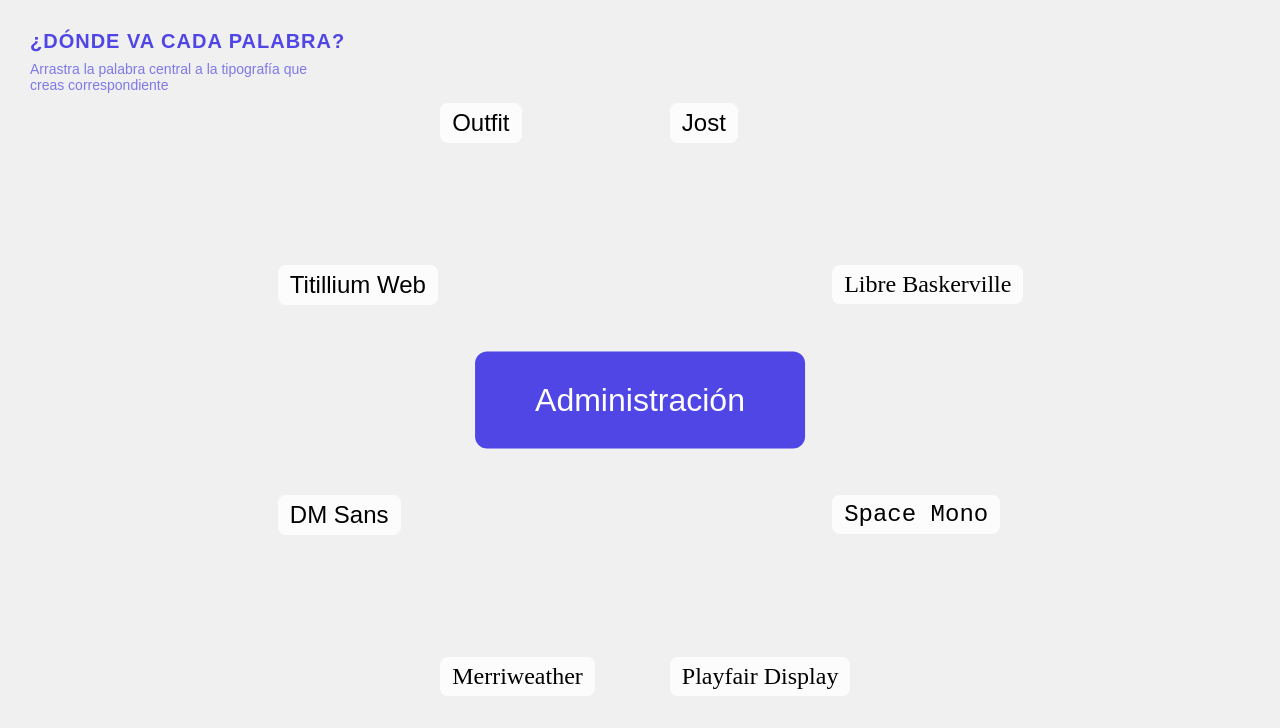
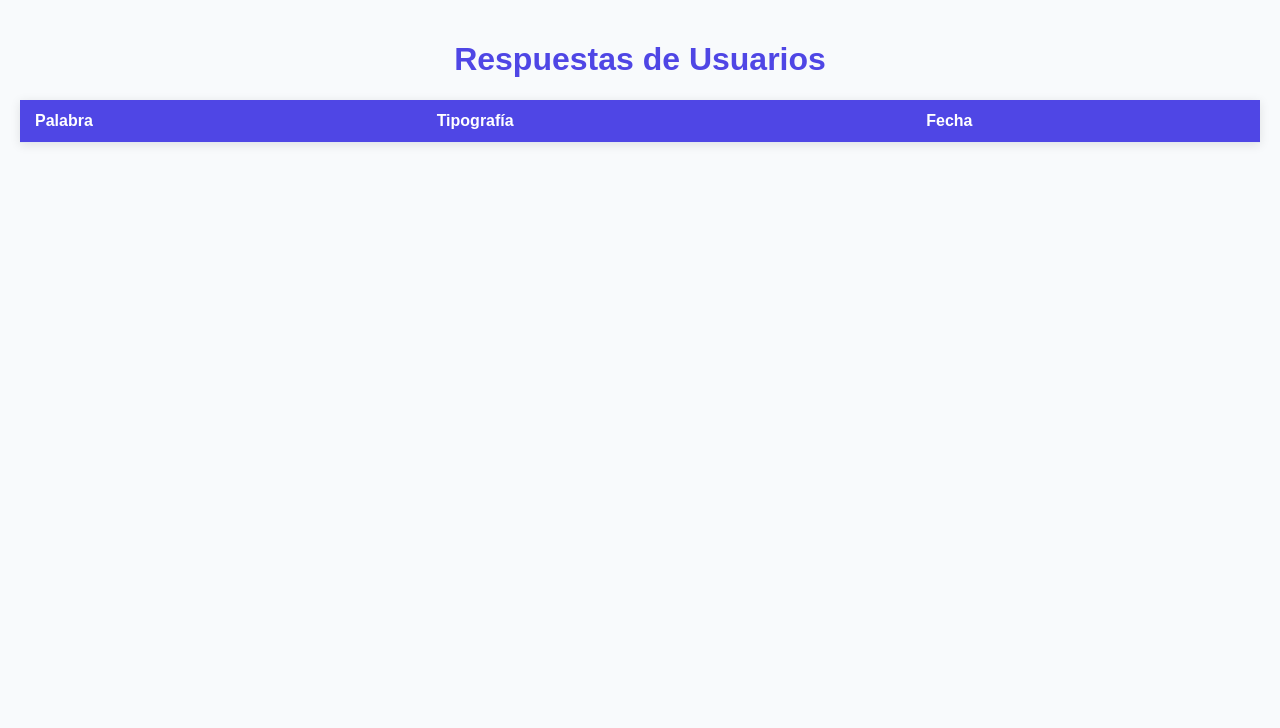
Before and after one commit to matbutom/titulo-tipos-expresivos, a plain HTML site: page index.html in a window 1280 px wide. Drawn offline with Linux system fonts and the light colour scheme; no server answers.

Commit message:
agregar dashboard

```diff
--- a/index.html
+++ b/index.html
@@ -3,104 +3,61 @@
 <head>
   <meta charset="UTF-8" />
   <meta name="viewport" content="width=device-width, initial-scale=1.0" />
-  <title>¿DÓNDE VA CADA PALABRA?</title>
+  <title>Dashboard de Respuestas</title>
   <style>
     body {
+      font-family: Arial, sans-serif;
+      background: #f8fafc;
       margin: 0;
-      height: 100vh;
-      width: 100vw;
-      background-color: #f0f0f0;
-      overflow: hidden;
-      position: relative;
-      display: flex;
-      justify-content: center;
-      align-items: center;
-      user-select: none;
-      font-family: Arial, Helvetica, sans-serif;
+      padding: 20px;
     }
-    .encabezado {
-      position: absolute;
-      top: 30px;
-      left: 30px;
-      text-align: left;
-    }
-    .encabezado h1 {
-      margin: 0;
-      font-size: 20px;
-      letter-spacing: 1px;
-      text-transform: uppercase;
+    h1 {
+      text-align: center;
       color: #4f46e5;
     }
-    .encabezado p {
-      margin: 8px 0 0;
-      font-size: 14px;
-      color: rgba(79, 70, 229, 0.7);
-      max-width: 300px;
+    table {
+      width: 100%;
+      border-collapse: collapse;
+      background: white;
+      box-shadow: 0 2px 10px rgba(0,0,0,0.1);
     }
-    .titulo {
-      position: absolute;
-      font-size: 24px;
-      background: rgba(255, 255, 255, 0.8);
-      padding: 6px 12px;
-      border-radius: 8px;
-      pointer-events: none;
-      transition: transform 0.3s ease, background-color 0.3s ease;
+    th, td {
+      padding: 12px 15px;
+      text-align: left;
+      border-bottom: 1px solid #e2e8f0;
     }
-
-    @import url('https://fonts.googleapis.com/css2?family=Space+Mono&display=swap');
-    @import url('https://fonts.googleapis.com/css2?family=Playfair+Display&display=swap');
-    @import url('https://fonts.googleapis.com/css2?family=Merriweather&display=swap');
-    @import url('https://fonts.googleapis.com/css2?family=DM+Sans&display=swap');
-    @import url('https://fonts.googleapis.com/css2?family=Titillium+Web&display=swap');
-    @import url('https://fonts.googleapis.com/css2?family=Outfit&display=swap');
-    @import url('https://fonts.googleapis.com/css2?family=Jost&display=swap');
-    @import url('https://fonts.googleapis.com/css2?family=Libre+Baskerville&display=swap');
-
-    .font-SpaceMono { font-family: 'Space Mono', monospace; }
-    .font-Playfair { font-family: 'Playfair Display', serif; }
-    .font-Merriweather { font-family: 'Merriweather', serif; }
-    .font-DMSans { font-family: 'DM Sans', sans-serif; }
-    .font-Titillium { font-family: 'Titillium Web', sans-serif; }
-    .font-Outfit { font-family: 'Outfit', sans-serif; }
-    .font-Jost { font-family: 'Jost', sans-serif; }
-    .font-LibreBaskerville { font-family: 'Libre Baskerville', serif; }
-
-    #boton {
-      position: absolute;
-      left: 50%;
-      top: 50%;
-      transform: translate(-50%, -50%);
-      padding: 30px 60px;
-      font-size: 32px;
-      background-color: #4f46e5;
+    th {
+      background: #4f46e5;
       color: white;
-      border: none;
-      border-radius: 12px;
-      cursor: grab;
-      transition: box-shadow 0.2s ease, transform 0.2s ease;
+      position: sticky;
+      top: 0;
     }
-    #boton:active {
-      cursor: grabbing;
-      box-shadow: 0 0 20px rgba(0,0,0,0.3);
-      transform: translate(-50%, -50%) scale(1.05);
+    tr:hover {
+      background: #eef2ff;
     }
   </style>
 </head>
 <body>
 
-<div class="encabezado">
-  <h1>¿DÓNDE VA CADA PALABRA?</h1>
-  <p>Arrastra la palabra central a la tipografía que creas correspondiente</p>
-</div>
-
-<button id="boton">Haz click</button>
+<h1>Respuestas de Usuarios</h1>
+<table>
+  <thead>
+    <tr>
+      <th>Palabra</th>
+      <th>Tipografía</th>
+      <th>Fecha</th>
+    </tr>
+  </thead>
+  <tbody id="tabla-respuestas">
+    <!-- Se insertan aquí las respuestas -->
+  </tbody>
+</table>
 
 <!-- Firebase SDK -->
 <script src="https://www.gstatic.com/firebasejs/10.11.0/firebase-app-compat.js"></script>
 <script src="https://www.gstatic.com/firebasejs/10.11.0/firebase-firestore-compat.js"></script>
 
 <script>
-  // 🔥 Configuración de tu proyecto Firebase
   const firebaseConfig = {
     apiKey: "TU_API_KEY",
     authDomain: "TU_PROYECTO.firebaseapp.com",
@@ -112,121 +69,32 @@
   firebase.initializeApp(firebaseConfig);
   const db = firebase.firestore();
 
-  const palabras = [
-    "Administración", "Funcionario", "Autoridad", "Representante", "Institución",
-    "Empleo", "Ciudadanía", "Derechos Humanos", "Equidad", "Diversidad",
-    "Orden Público", "Delito", "Sostenibilidad", "Cambio Climático", "Tecnología"
-  ];
+  const tabla = document.getElementById('tabla-respuestas');
 
-  const tipografias = [
-    { nombre: "Space Mono", clase: "font-SpaceMono" },
-    { nombre: "Playfair Display", clase: "font-Playfair" },
-    { nombre: "Merriweather", clase: "font-Merriweather" },
-    { nombre: "DM Sans", clase: "font-DMSans" },
-    { nombre: "Titillium Web", clase: "font-Titillium" },
-    { nombre: "Outfit", clase: "font-Outfit" },
-    { nombre: "Jost", clase: "font-Jost" },
-    { nombre: "Libre Baskerville", clase: "font-LibreBaskerville" }
-  ];
+  // Escucha en tiempo real las respuestas
+  db.collection("respuestas").orderBy("fecha", "desc").onSnapshot(snapshot => {
+    tabla.innerHTML = ''; // Limpiar tabla antes de renderizar
+    snapshot.forEach(doc => {
+      const datos = doc.data();
+      const fila = document.createElement('tr');
 
-  let index = 0;
-  const boton = document.getElementById('boton');
-  const radius = 300;
-  let offsetX = 0, offsetY = 0, isDragging = false;
+      const palabra = document.createElement('td');
+      palabra.textContent = datos.palabra;
 
-  function nuevaPalabra() {
-    boton.innerText = palabras[index % palabras.length];
-    index++;
-  }
+      const tipografia = document.createElement('td');
+      tipografia.textContent = datos.tipografia;
 
-  function colocarTitulos() {
-    document.querySelectorAll('.titulo').forEach(t => t.remove());
+      const fecha = document.createElement('td');
+      const fechaObj = datos.fecha ? datos.fecha.toDate() : new Date();
+      fecha.textContent = fechaObj.toLocaleString();
 
-    const centerX = window.innerWidth / 2;
-    const centerY = window.innerHeight / 2;
+      fila.appendChild(palabra);
+      fila.appendChild(tipografia);
+      fila.appendChild(fecha);
 
-    tipografias.forEach((tipografia, i) => {
-      const angle = (i * 45 + 22.5) * Math.PI / 180;
-      const x = centerX + radius * Math.cos(angle);
-      const y = centerY + radius * Math.sin(angle);
-
-      const title = document.createElement('div');
-      title.className = `titulo ${tipografia.clase}`;
-      title.style.left = `${x - 85}px`;
-      title.style.top = `${y - 20}px`;
-      title.innerText = tipografia.nombre;
-
-      document.body.appendChild(title);
+      tabla.appendChild(fila);
     });
-  }
-
-  function enviarAFirebase(palabra, tipografia) {
-    db.collection("respuestas").add({
-      palabra: palabra,
-      tipografia: tipografia,
-      fecha: new Date()
-    })
-    .then(docRef => console.log("✔️ Enviado a Firestore con ID:", docRef.id))
-    .catch(error => console.error("❌ Error al guardar:", error));
-  }
-
-  function detectarColision() {
-    const botonRect = boton.getBoundingClientRect();
-    document.querySelectorAll('.titulo').forEach(titulo => {
-      const tituloRect = titulo.getBoundingClientRect();
-      const dx = (botonRect.left + botonRect.width/2) - (tituloRect.left + tituloRect.width/2);
-      const dy = (botonRect.top + botonRect.height/2) - (tituloRect.top + tituloRect.height/2);
-      const distancia = Math.sqrt(dx*dx + dy*dy);
-
-      if (distancia < 100) { // zona de aceptación
-        titulo.style.transform = 'scale(1.2)';
-        titulo.style.backgroundColor = '#4f46e5';
-        titulo.style.color = '#fff';
-
-        enviarAFirebase(boton.innerText, titulo.innerText);
-        setTimeout(() => {
-          titulo.style.transform = '';
-          titulo.style.backgroundColor = '';
-          titulo.style.color = '';
-          resetBoton();
-          nuevaPalabra();
-        }, 500);
-      }
-    });
-  }
-
-  function resetBoton() {
-    boton.style.left = '50%';
-    boton.style.top = '50%';
-    boton.style.transform = 'translate(-50%, -50%)';
-  }
-
-  boton.addEventListener('mousedown', e => {
-    isDragging = true;
-    offsetX = e.clientX - boton.offsetLeft;
-    offsetY = e.clientY - boton.offsetTop;
-    boton.style.transition = "none";
   });
-
-  document.addEventListener('mousemove', e => {
-    if (isDragging) {
-      boton.style.left = `${e.clientX - offsetX}px`;
-      boton.style.top = `${e.clientY - offsetY}px`;
-    }
-  });
-
-  document.addEventListener('mouseup', () => {
-    if (isDragging) {
-      isDragging = false;
-      boton.style.transition = "left 0.2s ease, top 0.2s ease";
-      detectarColision();
-    }
-  });
-
-  // Iniciar
-  nuevaPalabra();
-  colocarTitulos();
-
 </script>
 </body>
 </html>
```
